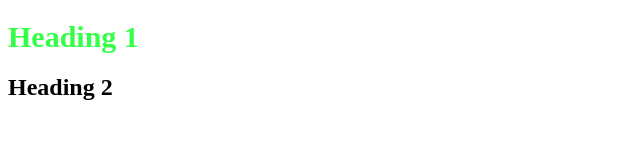
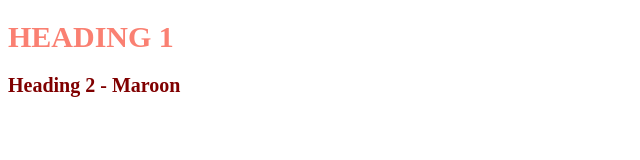
Before and after one commit to pvirpi/cartoon-hero, a plain HTML site: page style-test.html in a window 1280 px wide. Shown: the whole page, without its empty margins (0-640 px from the left). Drawn offline with Linux system fonts and the light colour scheme.

Commit message:
css uppercase styling

```diff
--- a/style-test.html
+++ b/style-test.html
@@ -3,10 +3,27 @@
   <head>
     <meta charset="utf-8">
     <title>Style Test</title>
+<style type="text/css">
+  h1 {
+    font-size: 30px;
+    color: salmon;
+  }
+  h2 {
+    font-size: 20px;
+    color: maroon;
+  }
+.big {
+  font-size: 60px;
+}
+.uppercase {
+  text-transform: uppercase;
+}
+</style>
+
   </head>
   <body>
-    <h1 style="font-size: 30px; color: #33FF46">Heading 1</h1>
-    <h2>Heading 2</h2>
+    <h1 class="uppercase">Heading 1</h1>
+    <h2>Heading 2 - Maroon</h2>
 
   </body>
 </html>
```
